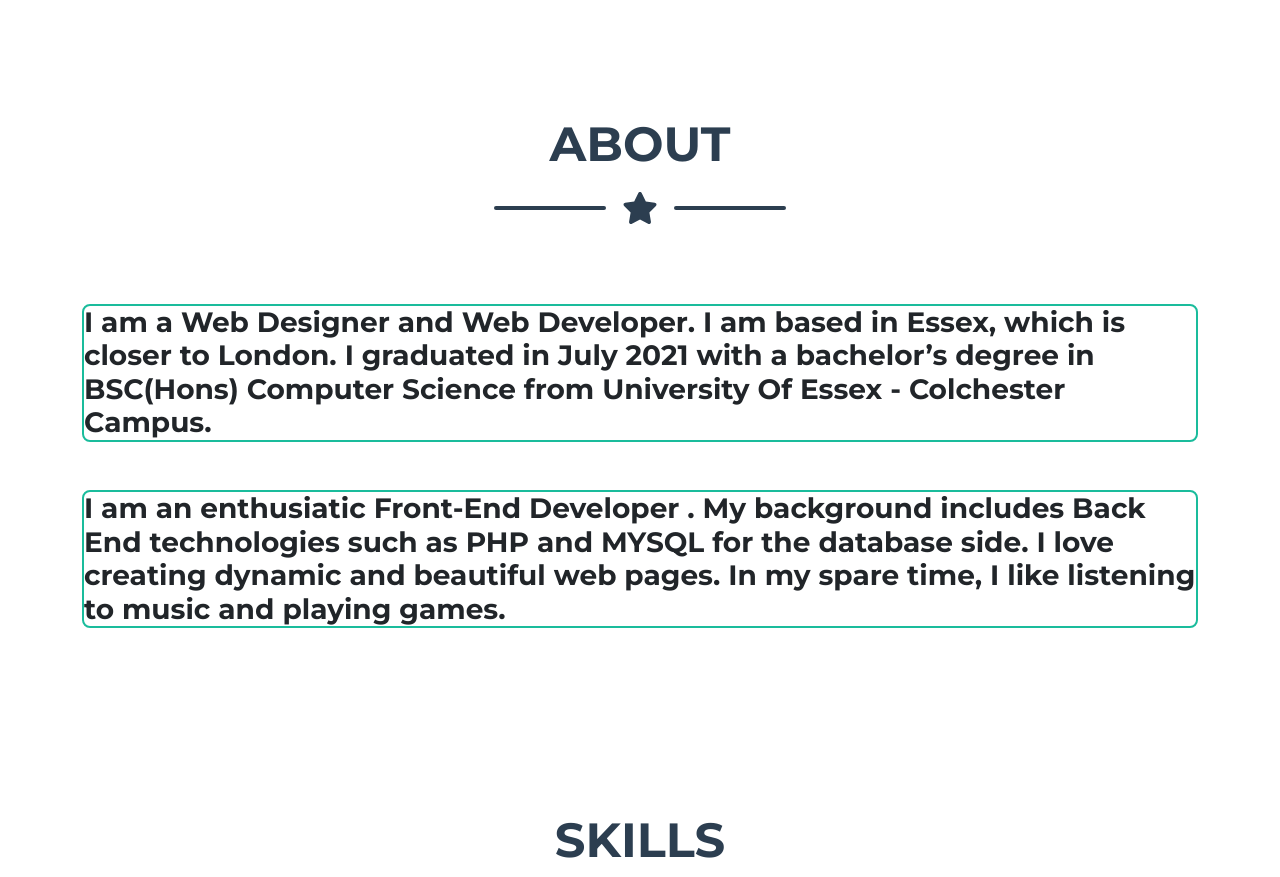
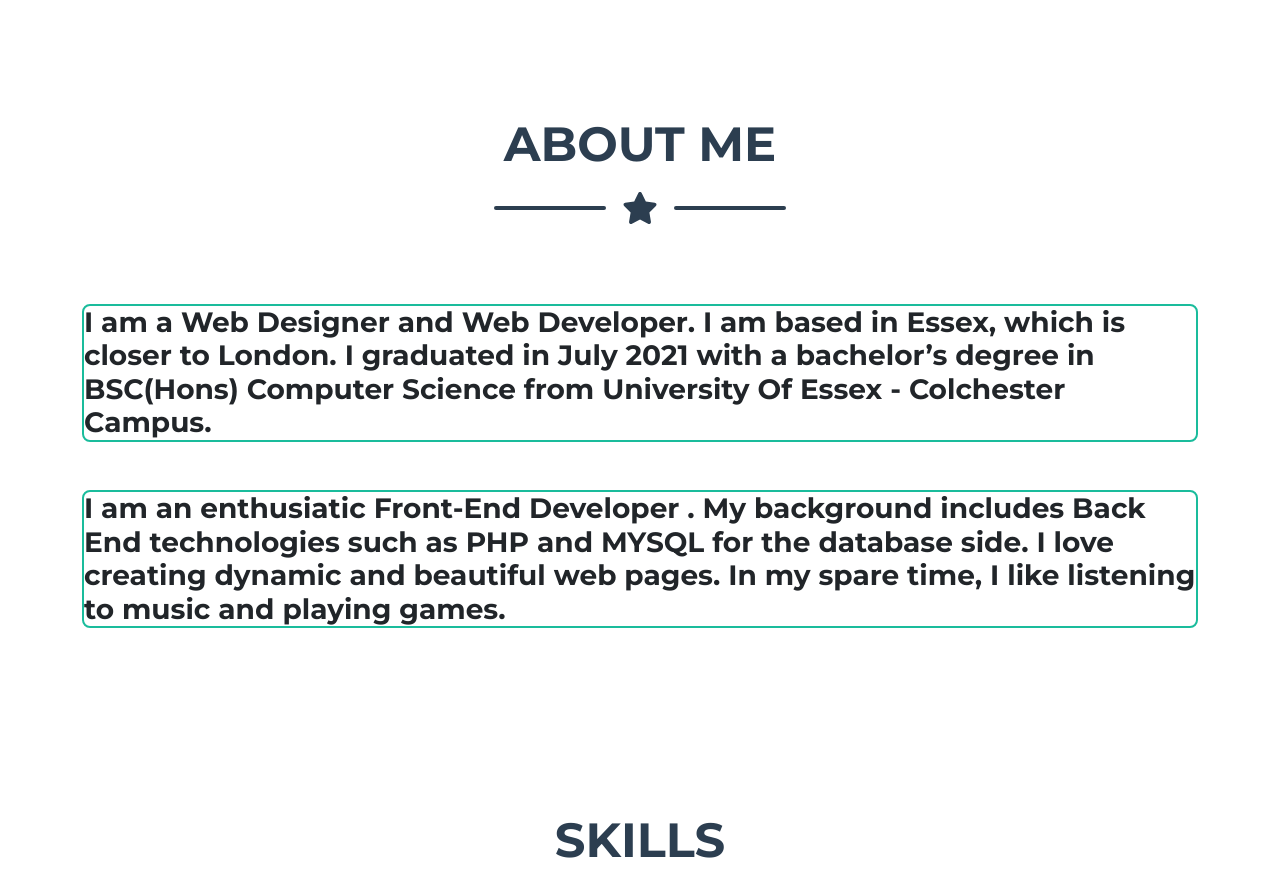
Before and after one commit to yvonnesarah/portfolio, a plain HTML site: page index.html in a window 1280 px wide. Shown: the part 1140-2017 px from the top of the page. Drawn offline with nearby package versions, Linux system fonts and the light colour scheme.

Commit message:
Updated index.html - About me section heading

```diff
--- a/index.html
+++ b/index.html
@@ -66,7 +66,7 @@
         <section class="page-section about" id="about">
             <div class="container">
                 <!-- About Section Heading-->
-                <h2 class="page-section-heading text-center text-uppercase text-secondary mb-0">About</h2>
+                <h2 class="page-section-heading text-center text-uppercase text-secondary mb-0">About Me</h2>
                 <!-- Icon Divider-->
                 <div class="divider-custom">
                     <div class="divider-custom-line"></div>
```
